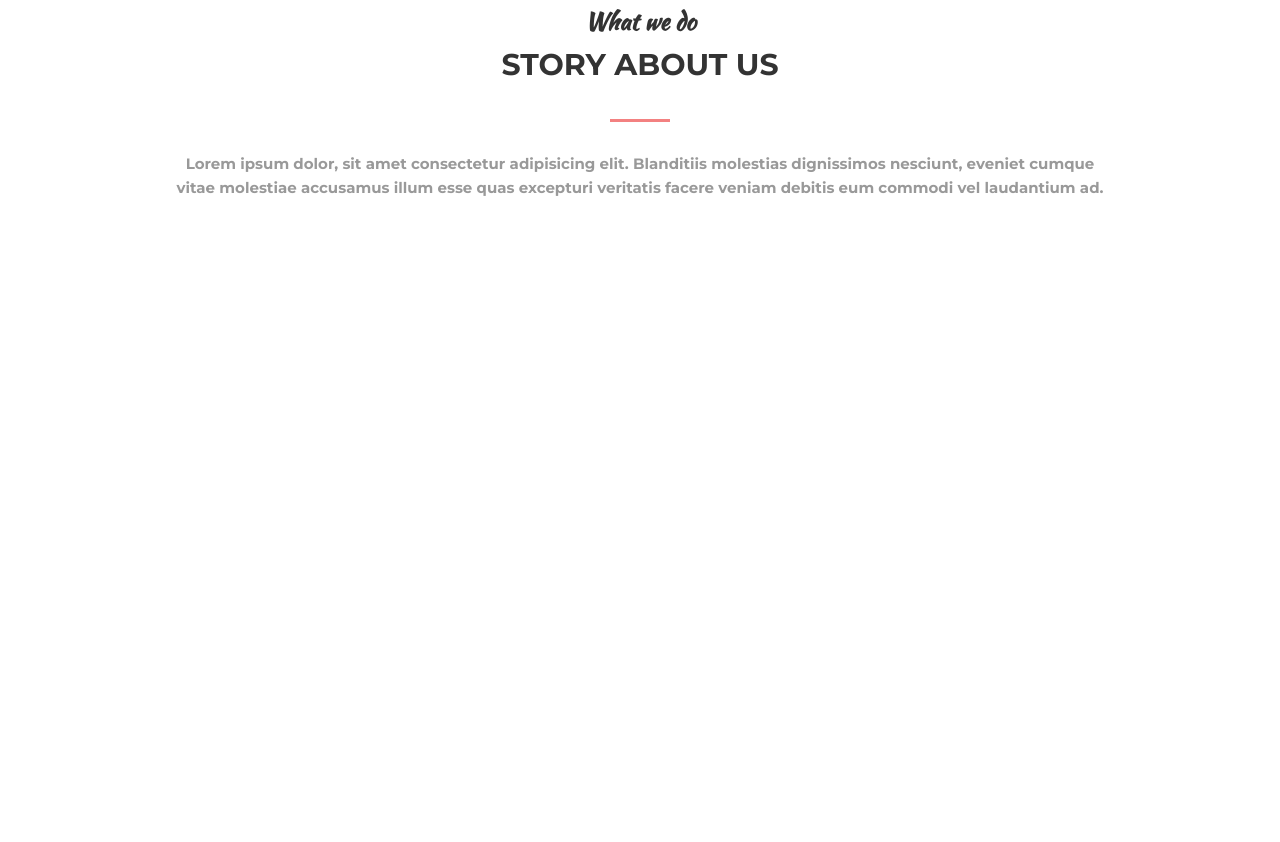
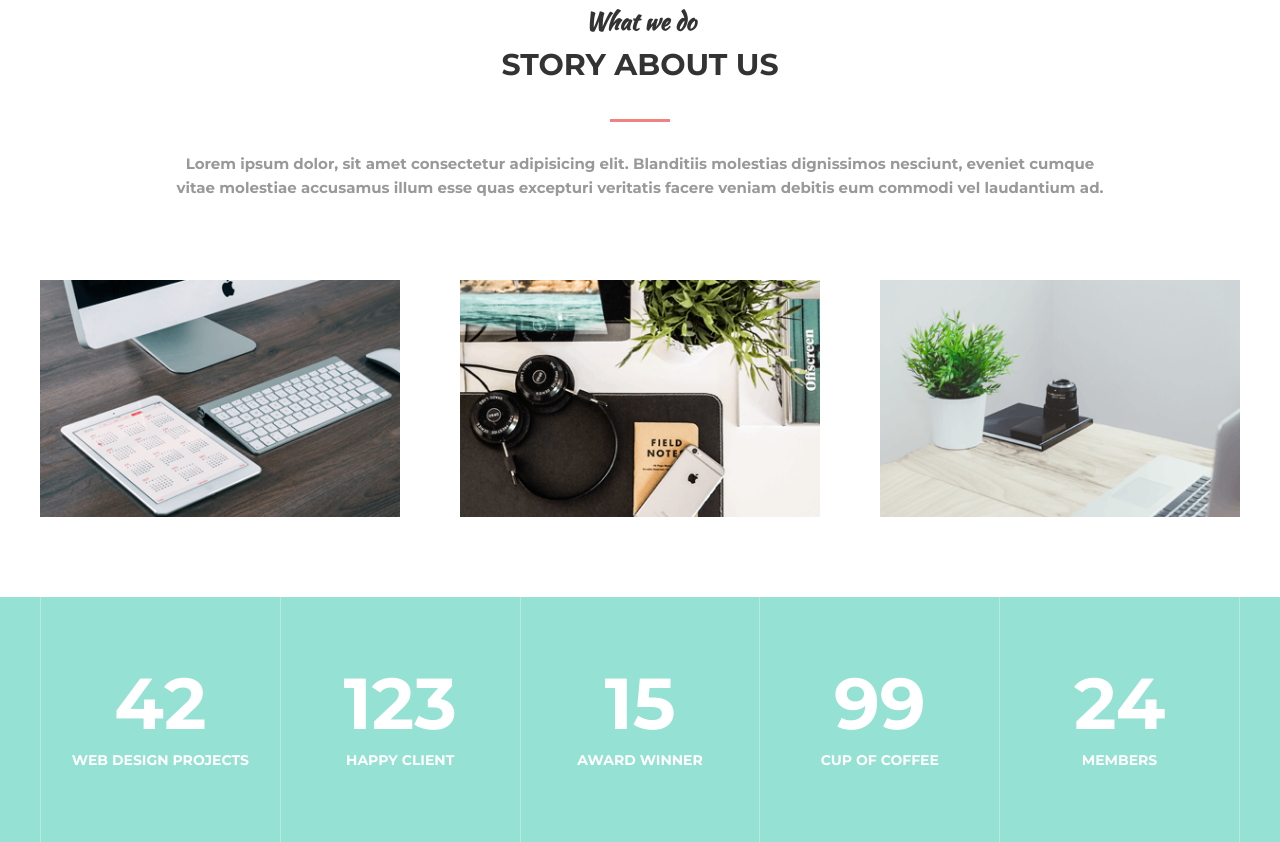
Before and after one commit to Aduin626/MOGO, a plain HTML site: page index.html in a window 1280 px wide. Shown: the part 877-1719 px from the top of the page. Before the commit the page ends 1197 px from the top, so only its background shows below. Drawn offline with Linux system fonts and the light colour scheme.

Commit message:
about display

```diff
--- a/css/style.css
+++ b/css/style.css
@@ -223,33 +223,122 @@ h6 {
   text-align: center;
 }
 
-.section-suptitle{
+.section-suptitle {
   font-size: 24px;
-  color:#333;
+  color: #333;
   font-family: "Kaushan Script", cursive;
-
 }
 
-.section-title{
+.section-title {
   font-size: 30px;
-  color:#333;
+  color: #333;
   text-transform: uppercase;
   position: relative;
 }
 
-.section-title::after
-{
+.section-title::after {
   content: "";
   display: block;
   width: 60px;
   height: 3px;
-  margin: 30px auto ;
+  margin: 30px auto;
 
   background-color: #f38181;
+}
+
+.section-text {
+  font-size: 15px;
+  color: #999;
+}
+
+/* ABOUT */
+
+.about {
+  margin-top: 80px;
+  display: flex;
+  justify-content: space-between;
+}
+
+.about-item {
+  width: 30%;
+  position: relative;
+
+  background-color: #95e1d3;
+}
+
+.about-item:hover .about-img img {
+  opacity: 0.1;
+}
+
+.about-item:hover .about-img {
+  transform: translate3d(-10px, -10px, 0);
+}
+
+.about-item:hover .about-text{
+ opacity: 1;
+
+}
+.about-img img {
+  display: block;
+  transition: opacity 0.1s linear;
+  width: 100%; /* моя вставка */
+}
+.about-img {
+  background: linear-gradient(to bottom, #f38181, #fce38a);
+
+  transition: transform 0.2s linear;
+}
+
+.about-text {
+  width: 100%;
+
+  font-size: 18px;
+  color: #fff;
+  text-transform: uppercase;
+  text-align: center;
+  opacity: 0;
+
+  position: absolute;
+  top: 50%;
+  left: 0;
+  z-index: 2;
+  transform: translate3d(0, -50%, 0);
+
+  transition: opacity .2s linear;
+}
+
+
+/* STATISTICS */
+.statistics{
+  background-color: #95e1d3;
+}
+
+.stat{
+  display: flex;
 
 }
 
-.section-text{
-  font-size: 15px;
-  color:#999
+.stat-item{
+  flex:1 1 0;
+  padding: 70px 25px;
+
+  border-left: 1px  solid #b5eae0;
+
+  text-align: center;
+  color:#fff;
 }
+
+.stat-item:last-child{
+  border-right: 1px solid #b5eae0;
+}
+.stat-count{
+  margin-bottom: 10px;
+
+  font-size: 72px;
+  line-height: 1;
+
+}
+.stat-text{
+  font-size: 14px;
+  text-transform: uppercase;
+}
--- a/index.html
+++ b/index.html
@@ -30,7 +30,7 @@
     <div class="intro">
       <div class="container">
         <div class="intro-inner">
-          <h2 class="intro-suptitle">Creative Teamplate</h2>
+          <h2 class="intro-suptitle">Creative Template</h2>
           <h1 class="intro-title">Welcome to MoGO</h1>
 
           <a href="#" class="btn">Learn More</a>
@@ -67,8 +67,56 @@
             </p>
           </div>
         </div>
+
+        <div class="about">
+          <div class="about-item">
+            <div class="about-img">
+              <img src="images/about/1.png" alt="" />
+            </div>
+            <div class="about-text">super team</div>
+          </div>
+          <div class="about-item">
+            <div class="about-img">
+              <img src="images/about/2.png" alt="" />
+            </div>
+            <div class="about-text">super team</div>
+          </div>
+          <div class="about-item">
+            <div class="about-img">
+              <img src="images/about/3.png" alt="" />
+            </div>
+            <div class="about-text">super team</div>
+          </div>
+        </div>
       </div>
     </section>
+
+    <div class="statistics">
+      <div class="container">
+        <div class="stat">
+          <div class="stat-item">
+            <div class="stat-count">42</div>
+            <div class="stat-text">Web Design Projects</div>
+          </div>
+          <div class="stat-item">
+            <div class="stat-count">123</div>
+            <div class="stat-text">happy client</div>
+          </div>
+          <div class="stat-item">
+            <div class="stat-count">15</div>
+            <div class="stat-text">award winner</div>
+          </div>
+          <div class="stat-item">
+            <div class="stat-count">99</div>
+            <div class="stat-text">cup of coffee</div>
+          </div>
+          <div class="stat-item">
+            <div class="stat-count">24</div>
+            <div class="stat-text">members</div>
+          </div>
+        </div>
+      </div>
+    </div>
 
     <script src="app.js"></script>
   </body>
```
